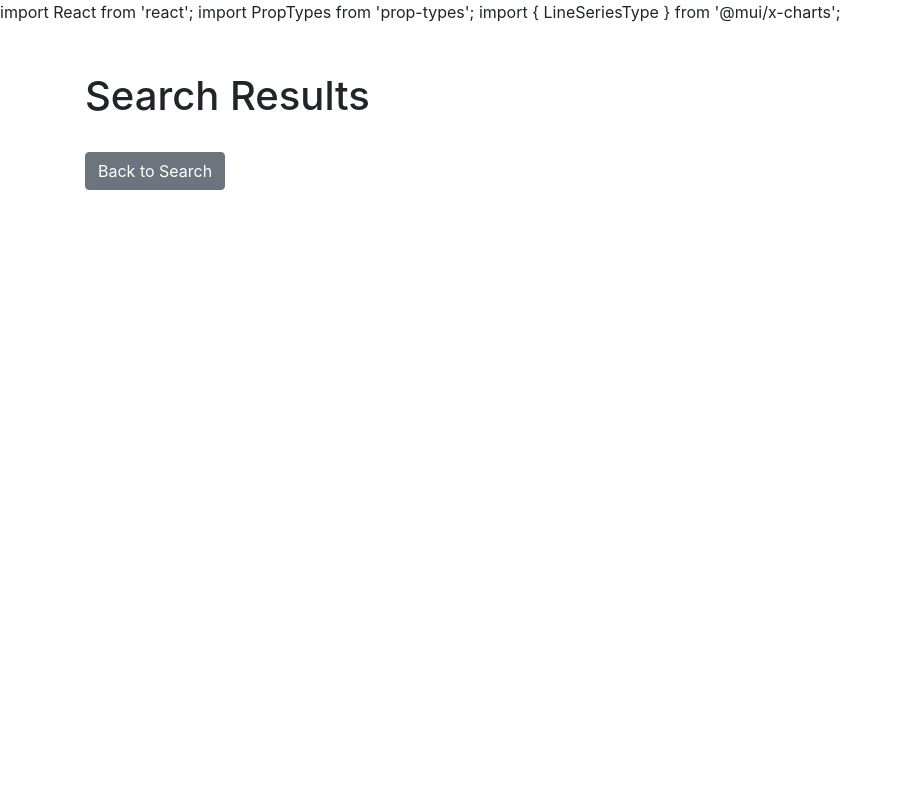
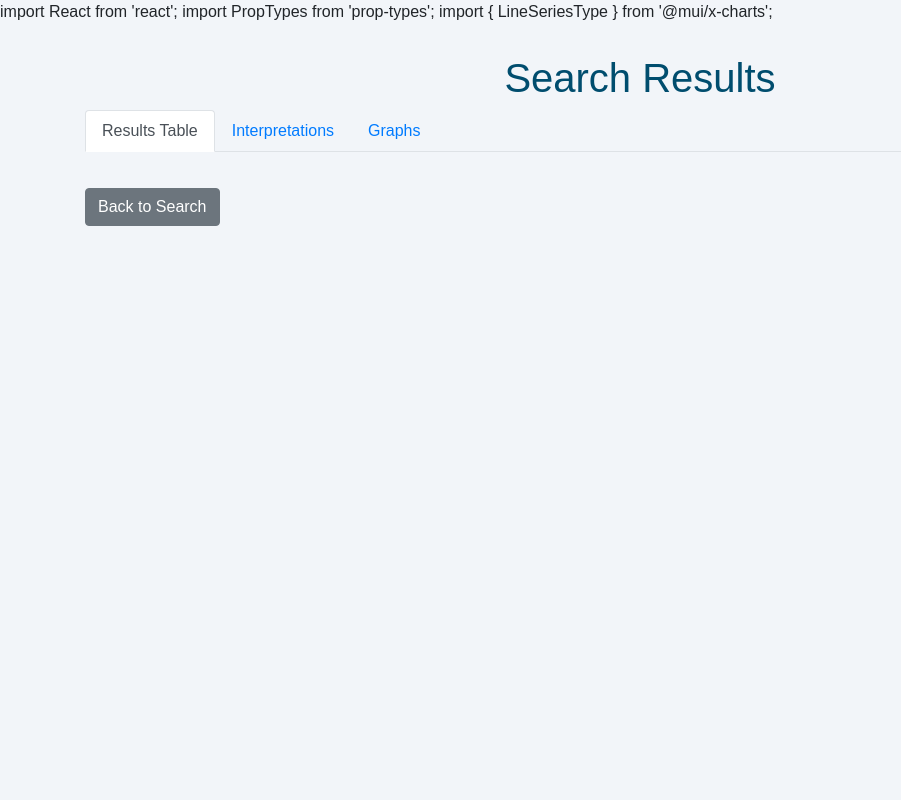
Before and after one commit to TaylorRampersaud/InsightMed, a Flask app: template templates/results.html in a window 1280 px wide. Shown: the whole page, without its empty margins (0-901 px from the left). Run offline with Flask 3, Linux system fonts and the light colour scheme; the template is opened without the code that fills it, so the values that code supplies are empty; some libraries are stand-ins or nearby versions.

Commit message:
Update results.html

```diff
--- a/templates/results.html
+++ b/templates/results.html
@@ -9,103 +9,101 @@
     <meta name="viewport" content="width=device-width, initial-scale=1.0">
     <title>Search Results</title>
     <link rel="stylesheet" href="https://stackpath.bootstrapcdn.com/bootstrap/4.5.2/css/bootstrap.min.css">
-</head>
-<body>
-    <div class="container">
-        <h1 class="mt-5">Search Results</h1>
-        <div class="mt-3">
-            {{ table|safe }}
-            <!--
-            <tr class="table-row">
-                <td><button class="toggle-btn" onclick="toggleContent(this)">Show Details</button></td>
-                <td>Item 1</td>
-                <td>This is a short description for item 1.</td>
-            </tr>
-            <tr class="hidden-content">
-                <td colspan="3">Here is more information about Item 1.</td>
-            </tr>
-            -->
-        </div>
-        <a href="/" class="btn btn-secondary mt-3">Back to Search</a>
-    </div>
-</body>
-</html>
-
-
-<!--
-<!DOCTYPE html>
-<html lang="en">
-<head>
-    <meta charset="UTF-8">
-    <meta name="viewport" content="width=device-width, initial-scale=1.0">
-    <title>Expandable Table Rows</title>
     <style>
-        .hidden-content {
-            display: none;
-            padding: 10px;
-            background-color: #f9f9f9;
-            border-top: 1px solid #ddd;
-            font-size: 14px;
-            color: #333;
+        body {
+            font-family: Arial, sans-serif;
+            background-color: #f2f5f9;
         }
 
-        .table-row {
-            cursor: pointer;
+        .container {
+            margin-top: 30px;
         }
 
-        .toggle-btn {
-            background-color: #4CAF50;
-            color: white;
-            padding: 5px;
-            border: none;
-            cursor: pointer;
-            font-size: 14px;
-            margin: 0;
+        h1 {
+            color: #004d6e;
+            text-align: center;
+        }
+
+        .tab-content {
+            margin-top: 20px;
+        }
+
+        .interpretations {
+            background-color: #ffffff;
+            padding: 15px;
+            border-radius: 8px;
+            box-shadow: 0 4px 12px rgba(0, 0, 0, 0.1);
+        }
+
+        .interpretation-item {
+            margin-bottom: 10px;
+        }
+
+        .graphs .graph-item {
+            margin-bottom: 30px;
+        }
+
+        .graphs img {
+            max-width: 100%;
+            height: auto;
         }
     </style>
 </head>
 <body>
+    <div class="container">
+        <h1>Search Results</h1>
 
-<table border="1" cellspacing="0" cellpadding="10">
-    <tr>
-        <th>Action</th>
-        <th>Item</th>
-        <th>Description</th>
-    </tr>
-    <tr class="table-row">
-        <td><button class="toggle-btn" onclick="toggleContent(this)">Show Details</button></td>
-        <td>Item 1</td>
-        <td>This is a short description for item 1.</td>
-    </tr>
-    <tr class="hidden-content">
-        <td colspan="3">Here is more information about Item 1.</td>
-    </tr>
-    <tr class="table-row">
-        <td><button class="toggle-btn" onclick="toggleContent(this)">Show Details</button></td>
-        <td>Item 2</td>
-        <td>This is a short description for item 2.</td>
-    </tr>
-    <tr class="hidden-content">
-        <td colspan="3">Here is more information about Item 2.</td>
-    </tr>
-</table>
+        <!-- Tabs -->
+        <ul class="nav nav-tabs" id="resultTabs" role="tablist">
+            <li class="nav-item">
+                <a class="nav-link active" id="table-tab" data-toggle="tab" href="#table" role="tab" aria-controls="table" aria-selected="true">Results Table</a>
+            </li>
+            <li class="nav-item">
+                <a class="nav-link" id="interpretations-tab" data-toggle="tab" href="#interpretations" role="tab" aria-controls="interpretations" aria-selected="false">Interpretations</a>
+            </li>
+            <li class="nav-item">
+                <a class="nav-link" id="graphs-tab" data-toggle="tab" href="#graphs" role="tab" aria-controls="graphs" aria-selected="false">Graphs</a>
+            </li>
+        </ul>
 
-<script>
-    function toggleContent(button) {
-        // Locate the content row (next sibling of the button's row)
-        const contentRow = button.closest("tr").nextElementSibling;
+        <!-- Tab Content -->
+        <div class="tab-content" id="resultTabsContent">
+            <!-- Results Table Tab -->
+            <div class="tab-pane fade show active" id="table" role="tabpanel" aria-labelledby="table-tab">
+                <div class="mt-3">
+                    <!-- Render the table dynamically -->
+                    {{ table|safe }}
+                </div>
+            </div>
 
-        // Toggle display of the content row
-        if (contentRow.style.display === "table-row") {
-            contentRow.style.display = "none";
-            button.textContent = "Show Details";
-        } else {
-            contentRow.style.display = "table-row";
-            button.textContent = "Hide Details";
-        }
-    }
-</script>
+            <!-- Interpretations Tab -->
+            <div class="tab-pane fade" id="interpretations" role="tabpanel" aria-labelledby="interpretations-tab">
+                <div class="interpretations mt-3">
+                    <!-- Render the interpretations dynamically -->
+                    {{ interpretations|safe }}
+                </div>
+            </div>
 
+            <!-- Graphs Tab -->
+            <div class="tab-pane fade" id="graphs" role="tabpanel" aria-labelledby="graphs-tab">
+                <div class="graphs mt-3">
+                    {% for graph in graphs %}
+                        <div class="graph-item">
+                            <h5>{{ graph.label }} Over Time</h5>
+                            <img src="{{ url_for('static', filename=graph.img_path) }}" alt="{{ graph.label }} graph">
+                        </div>
+                    {% endfor %}
+                </div>
+            </div>
+        </div>
+
+        <!-- Back to Search Button -->
+        <a href="/" class="btn btn-secondary mt-3">Back to Search</a>
+    </div>
+
+    <!-- Bootstrap and jQuery JS -->
+    <script src="https://code.jquery.com/jquery-3.5.1.slim.min.js"></script>
+    <script src="https://cdn.jsdelivr.net/npm/@popperjs/core@2.5.4/dist/umd/popper.min.js"></script>
+    <script src="https://stackpath.bootstrapcdn.com/bootstrap/4.5.2/js/bootstrap.min.js"></script>
 </body>
 </html>
--->
```
